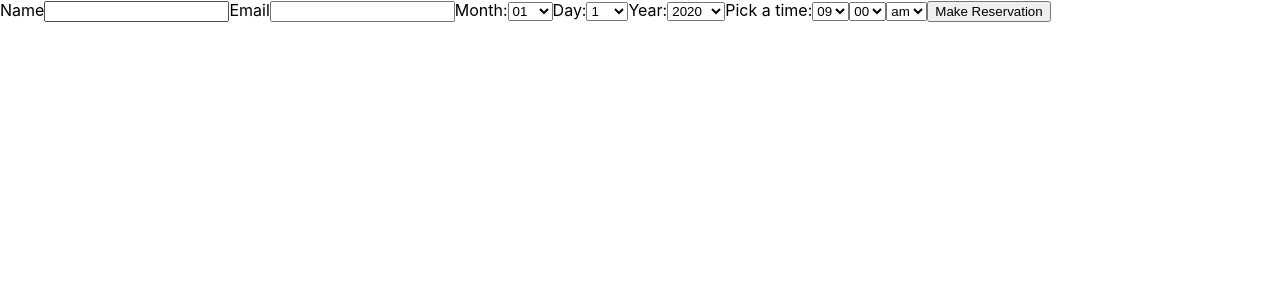
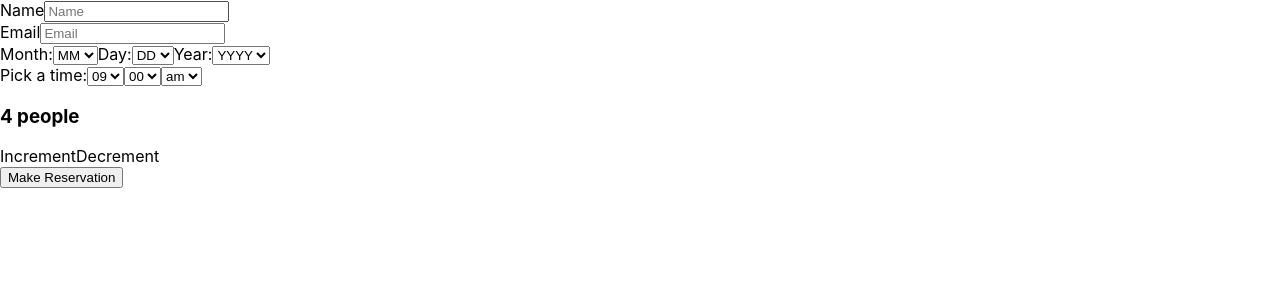
Before and after one commit to emestabillo/dine-restaurant-site, a React (Create React App) app: page / in a window 1280 px wide. Shown: the top 300 px of the page. Built offline with nearby package versions, Linux system fonts and the light colour scheme.

Commit message:
Logic for form

```diff
--- a/package.json
+++ b/package.json
@@ -6,6 +6,8 @@
     "@testing-library/jest-dom": "^5.11.6",
     "@testing-library/react": "^11.2.2",
     "@testing-library/user-event": "^12.5.0",
+    "node-sass": "^4.14.1",
+    "npm": "^6.14.9",
     "react": "^17.0.1",
     "react-dom": "^17.0.1",
     "react-scripts": "4.0.1",
--- a/src/App.js
+++ b/src/App.js
@@ -1,120 +1,122 @@
 import React from "react";
+import Form from "./components/form/Form";
 
 function App() {
   return (
-    <form>
-      <label name="name">
-        Name
-        <input type="text" required />
-      </label>
-      <label name="email">
-        Email
-        <input type="email" required />
-      </label>
-      <label>
-        Month:
-        <select required>
-          <option value="" disabled>
-            MM
-          </option>
-          <option value="january">01</option>
-          <option value="february">02</option>
-          <option value="march">03</option>
-          <option value="april">04</option>
-          <option value="may">05</option>
-          <option value="june">06</option>
-          <option value="july">07</option>
-          <option value="august">08</option>
-          <option value="september">09</option>
-          <option value="october">10</option>
-          <option value="november">11</option>
-          <option value="december">12</option>
-        </select>
-      </label>
-      <label>
-        Day:
-        <select required>
-          <option value="" disabled>
-            DD
-          </option>
-          <option value="1">1</option>
-          <option value="2">2</option>
-          <option value="3">3</option>
-          <option value="4">4</option>
-          <option value="5">5</option>
-          <option value="6">6</option>
-          <option value="7">7</option>
-          <option value="8">8</option>
-          <option value="9">9</option>
-          <option value="10">10</option>
-          <option value="11">11</option>
-          <option value="12">12</option>
-          <option value="13">13</option>
-          <option value="14">14</option>
-          <option value="15">15</option>
-          <option value="16">16</option>
-          <option value="17">17</option>
-          <option value="18">18</option>
-          <option value="19">19</option>
-          <option value="20">20</option>
-          <option value="21">21</option>
-          <option value="22">22</option>
-          <option value="23">23</option>
-          <option value="24">24</option>
-          <option value="25">25</option>
-          <option value="26">26</option>
-          <option value="27">27</option>
-          <option value="28">28</option>
-          <option value="29">29</option>
-          <option value="30">30</option>
-          <option value="31">31</option>
-        </select>
-      </label>
-      <label>
-        Year:
-        <select name="year" required>
-          <option value="" disabled>
-            YYYY
-          </option>
-          <option value="2020">2020</option>
-          <option value="2021">2021</option>
-        </select>
-      </label>
-      Pick a time:
-      <label>
-        <select required>
-          <option value="01">01</option>
-          <option value="02">02</option>
-          <option value="03">03</option>
-          <option value="04">04</option>
-          <option value="05">05</option>
-          <option value="06">06</option>
-          <option value="07">07</option>
-          <option value="08">08</option>
-          <option value="09" selected>
-            09
-          </option>
-          <option value="10">10</option>
-          <option value="11">11</option>
-          <option value="12">12</option>
-        </select>
-      </label>
-      <label>
-        <select required>
-          <option value="00">00</option>
-          <option value="15">15</option>
-          <option value="30">30</option>
-          <option value="45">45</option>
-        </select>
-      </label>
-      <label>
-        <select required>
-          <option value="am">am</option>
-          <option value="pm">pm</option>
-        </select>
-      </label>
-      <button>Make Reservation</button>
-    </form>
+    <Form />
+    // <form>
+    //   <label name="name">
+    //     Name
+    //     <input type="text" required />
+    //   </label>
+    //   <label name="email">
+    //     Email
+    //     <input type="email" required />
+    //   </label>
+    //   <label>
+    //     Month:
+    //     <select required>
+    //       <option value="" disabled>
+    //         MM
+    //       </option>
+    //       <option value="january">01</option>
+    //       <option value="february">02</option>
+    //       <option value="march">03</option>
+    //       <option value="april">04</option>
+    //       <option value="may">05</option>
+    //       <option value="june">06</option>
+    //       <option value="july">07</option>
+    //       <option value="august">08</option>
+    //       <option value="september">09</option>
+    //       <option value="october">10</option>
+    //       <option value="november">11</option>
+    //       <option value="december">12</option>
+    //     </select>
+    //   </label>
+    //   <label>
+    //     Day:
+    //     <select required>
+    //       <option value="" disabled>
+    //         DD
+    //       </option>
+    //       <option value="1">1</option>
+    //       <option value="2">2</option>
+    //       <option value="3">3</option>
+    //       <option value="4">4</option>
+    //       <option value="5">5</option>
+    //       <option value="6">6</option>
+    //       <option value="7">7</option>
+    //       <option value="8">8</option>
+    //       <option value="9">9</option>
+    //       <option value="10">10</option>
+    //       <option value="11">11</option>
+    //       <option value="12">12</option>
+    //       <option value="13">13</option>
+    //       <option value="14">14</option>
+    //       <option value="15">15</option>
+    //       <option value="16">16</option>
+    //       <option value="17">17</option>
+    //       <option value="18">18</option>
+    //       <option value="19">19</option>
+    //       <option value="20">20</option>
+    //       <option value="21">21</option>
+    //       <option value="22">22</option>
+    //       <option value="23">23</option>
+    //       <option value="24">24</option>
+    //       <option value="25">25</option>
+    //       <option value="26">26</option>
+    //       <option value="27">27</option>
+    //       <option value="28">28</option>
+    //       <option value="29">29</option>
+    //       <option value="30">30</option>
+    //       <option value="31">31</option>
+    //     </select>
+    //   </label>
+    //   <label>
+    //     Year:
+    //     <select name="year" required>
+    //       <option value="" disabled>
+    //         YYYY
+    //       </option>
+    //       <option value="2020">2020</option>
+    //       <option value="2021">2021</option>
+    //     </select>
+    //   </label>
+    //   Pick a time:
+    //   <label>
+    //     <select required>
+    //       <option value="01">01</option>
+    //       <option value="02">02</option>
+    //       <option value="03">03</option>
+    //       <option value="04">04</option>
+    //       <option value="05">05</option>
+    //       <option value="06">06</option>
+    //       <option value="07">07</option>
+    //       <option value="08">08</option>
+    //       <option value="09" selected>
+    //         09
+    //       </option>
+    //       <option value="10">10</option>
+    //       <option value="11">11</option>
+    //       <option value="12">12</option>
+    //     </select>
+    //   </label>
+    //   <label>
+    //     <select required>
+    //       <option value="00">00</option>
+    //       <option value="15">15</option>
+    //       <option value="30">30</option>
+    //       <option value="45">45</option>
+    //     </select>
+    //   </label>
+    //   <label>
+    //     <select required>
+    //       <option value="am">am</option>
+    //       <option value="pm">pm</option>
+    //     </select>
+    //   </label>
+    //   <button>Make Reservation</button>
+    // </form>
   );
 }
 
--- /dev/null
+++ b/src/components/form/Form.js
@@ -0,0 +1,206 @@
+import React, { useState } from "react";
+import "./Form.scss";
+// import styles from "../../components/form/form.scss";
+
+function Form() {
+  const [value, setValue] = useState({
+    name: "",
+    email: "",
+    month: "",
+    day: "",
+    year: "",
+    hour: "09",
+    minutes: "00",
+    period: "am",
+  });
+  const [count, setCount] = useState(4);
+
+  function increment() {
+    setCount((prevCount) => (prevCount === 25 ? 25 : prevCount + 1));
+  }
+
+  function decrement() {
+    setCount((prevCount) => (prevCount === 1 ? 1 : prevCount - 1));
+  }
+
+  // const handleChange = (event) => {
+  //   const { name, value } = event.taget;
+  //   console.log(value);
+  //   setValue({ [name]: value });
+  // };
+
+  const handleChange = (e) =>
+    setValue({
+      ...value,
+      [e.target.name]: e.target.value,
+    });
+
+  const handleSubmit = (e) => {
+    e.preventDefault();
+    console.log(value);
+    console.log(count);
+  };
+
+  const individuals = (count) => {
+    if (count === 1) {
+      return "person";
+    } else {
+      return "people";
+    }
+  };
+
+  // const handleChange = (e) => {
+  //   const { name, value } = e.target;
+  //   setValue({ ...value, [name]: value });
+  // };
+
+  return (
+    <form onSubmit={handleSubmit}>
+      <label name="name" placeholder="Name">
+        Name
+        <input
+          type="text"
+          name="name"
+          value={value.name}
+          placeholder="Name"
+          onChange={handleChange}
+          required
+        />
+      </label>
+      <br />
+      <label>
+        Email
+        <input
+          name="email"
+          onChange={handleChange}
+          placeholder="Email"
+          value={value.email}
+          type="email"
+          required
+        />
+      </label>
+      <br />
+      <label>
+        Month:
+        <select
+          name="month"
+          onChange={handleChange}
+          value={value.month}
+          required
+        >
+          <option value="">MM</option>
+          <option value="january">01</option>
+          <option value="february">02</option>
+          <option value="march">03</option>
+          <option value="april">04</option>
+          <option value="may">05</option>
+          <option value="june">06</option>
+          <option value="july">07</option>
+          <option value="august">08</option>
+          <option value="september">09</option>
+          <option value="october">10</option>
+          <option value="november">11</option>
+          <option value="december">12</option>
+        </select>
+      </label>
+      <label>
+        Day:
+        <select name="day" onChange={handleChange} value={value.day} required>
+          <option value="">DD</option>
+          <option value="1">1</option>
+          <option value="2">2</option>
+          <option value="3">3</option>
+          <option value="4">4</option>
+          <option value="5">5</option>
+          <option value="6">6</option>
+          <option value="7">7</option>
+          <option value="8">8</option>
+          <option value="9">9</option>
+          <option value="10">10</option>
+          <option value="11">11</option>
+          <option value="12">12</option>
+          <option value="13">13</option>
+          <option value="14">14</option>
+          <option value="15">15</option>
+          <option value="16">16</option>
+          <option value="17">17</option>
+          <option value="18">18</option>
+          <option value="19">19</option>
+          <option value="20">20</option>
+          <option value="21">21</option>
+          <option value="22">22</option>
+          <option value="23">23</option>
+          <option value="24">24</option>
+          <option value="25">25</option>
+          <option value="26">26</option>
+          <option value="27">27</option>
+          <option value="28">28</option>
+          <option value="29">29</option>
+          <option value="30">30</option>
+          <option value="31">31</option>
+        </select>
+      </label>
+      <label>
+        Year:
+        <select name="year" onChange={handleChange} value={value.year} required>
+          <option value="">YYYY</option>
+          <option value="2020">2020</option>
+          <option value="2021">2021</option>
+        </select>
+      </label>
+      <br />
+      <label>
+        Pick a time:
+        <select name="hour" onChange={handleChange} value={value.hour} required>
+          <option value="01">01</option>
+          <option value="02">02</option>
+          <option value="03">03</option>
+          <option value="04">04</option>
+          <option value="05">05</option>
+          <option value="06">06</option>
+          <option value="07">07</option>
+          <option value="08">08</option>
+          <option value="09">09</option>
+          <option value="10">10</option>
+          <option value="11">11</option>
+          <option value="12">12</option>
+        </select>
+      </label>
+      <label>
+        <select
+          name="minutes"
+          onChange={handleChange}
+          value={value.minutes}
+          required
+        >
+          <option value="00">00</option>
+          <option value="15">15</option>
+          <option value="30">30</option>
+          <option value="45">45</option>
+        </select>
+      </label>
+      <label>
+        <select
+          name="period"
+          onChange={handleChange}
+          value={value.period}
+          required
+        >
+          <option value="am">am</option>
+          <option value="pm">pm</option>
+        </select>
+      </label>
+      <br />
+      <div>
+        <h3>
+          {count} {individuals(count)}
+        </h3>
+        <span onClick={increment}>Increment</span>
+        <span onClick={decrement}>Decrement</span>
+      </div>
+      <button>Make Reservation</button>
+    </form>
+  );
+}
+
+export default Form;
```
Also changed, not shown: src/index.js (+5 -7 lines), src/reportWebVitals.js (deleted, +0 -13 lines), src/setupTests.js (deleted, +0 -5 lines), src/components/form/Form.scss (added), 1 other file (tests, documents, lock files or other folders).
